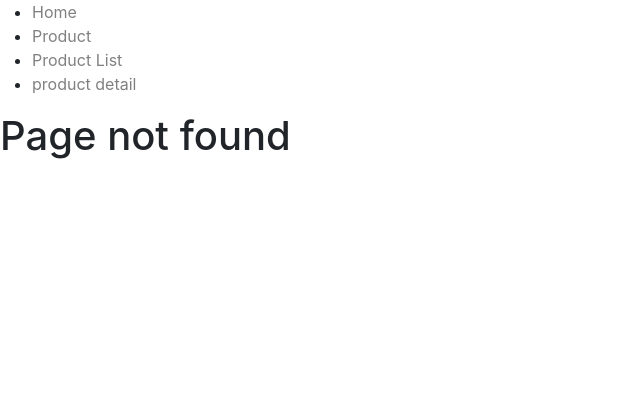
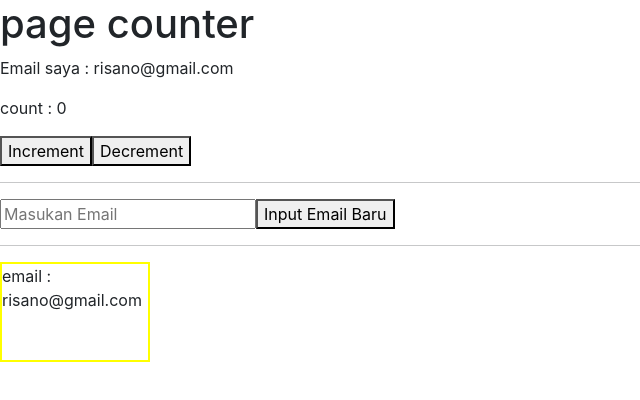
Before and after one commit to muhammarisano2/web2-sample-react, a React (Create React App) app: page /counter in a window 1280 px wide. Before the commit this address had no page. Shown: the top 400 px of the page, without its empty margins (0-640 px from the left). Built offline with nearby package versions, Linux system fonts and the light colour scheme.

Commit message:
add config redux

```diff
--- a/package.json
+++ b/package.json
@@ -11,8 +11,10 @@
     "prop-types": "^15.8.1",
     "react": "^18.1.0",
     "react-dom": "^18.1.0",
+    "react-redux": "^8.0.2",
     "react-router-dom": "^6.3.0",
     "react-scripts": "5.0.1",
+    "redux": "^4.2.0",
     "web-vitals": "^2.1.4"
   },
   "scripts": {
--- a/src/App.js
+++ b/src/App.js
@@ -1,35 +1,11 @@
-import React, {Fragment} from "react";
-import {BrowserRouter, Routes, Route, NavLink, Link, Navigate} from 'react-router-dom'
-import Register from "./pages/auth/Register";
-import DetailProduct from "./pages/DetailProduct";
-import Home from "./pages/Home";
-import Page404 from "./pages/Page404";
-import Product from "./pages/Product";
-import ProductList from "./pages/ProductList";
+import React from "react";
+import Router from "./configs/router";
+
 
 
 function App() {
-  // let nilaiSaya = 80
   return (
-    <BrowserRouter>
-    <nav>
-      <ul>
-        <li><NavLink to="/">Home</NavLink></li>
-        <li><NavLink to="/product">Product</NavLink></li>
-        <li><NavLink to="/productlist">Product List</NavLink></li>
-        <li><NavLink to="/product/1">product detail</NavLink></li>
-      </ul>
-    </nav>
-      <Routes>
-        <Route path="/" element={<Navigate to="/home" replace="true"/>}/>
-        <Route path="/productlist" element={<ProductList/>} />
-        <Route path="/home" element={<Home/>}/>
-        <Route path="/product" element={<Product/>}/>
-        <Route path="/product/:id" element={<DetailProduct/>}/>
-        <Route path="/register" element={<Register/>}/>
-        <Route path="*" element={<Page404/>} />
-      </Routes>
-    </BrowserRouter>
+  <Router/>
   );
 }
 
--- /dev/null
+++ b/src/components/base/Button/button.module.css
@@ -0,0 +1,6 @@
+.myText{
+    color:  red;
+}
+.coba{
+    background-color: yellow;
+}
--- a/src/components/base/Button/index.js
+++ b/src/components/base/Button/index.js
@@ -1,8 +1,9 @@
 import React from 'react'
+import styles from './button.module.css'
 
 const Button = ({onClick, children}) => {
   return (
-    <button className='btn btn-secondary' onClick={onClick}>{children}</button>
+    <button className={`${styles.myText} btn-primary`} onClick={onClick}>{children}</button>
   )
 }
 
--- /dev/null
+++ b/src/components/module/Box/box.module.css
@@ -0,0 +1,5 @@
+.container{
+    width: 150px;
+    height: 100px;
+    border: 2px solid yellow;
+}
--- /dev/null
+++ b/src/components/module/Box/index.js
@@ -0,0 +1,13 @@
+import React from 'react'
+import {useSelector} from 'react-redux'
+import styles from './box.module.css'
+const Box = () => {
+    const {email} = useSelector((state)=>state)
+  return (
+    <div className={styles.container}>
+        <p>email : {email}</p>
+    </div>
+  )
+}
+
+export default Box
--- a/src/index.js
+++ b/src/index.js
@@ -1,14 +1,18 @@
-import React from 'react';
-import ReactDOM from 'react-dom/client';
-import 'bootstrap/dist/css/bootstrap.css'
-import './index.css';
-import App from './App';
-import reportWebVitals from './reportWebVitals';
+import React from "react";
+import ReactDOM from "react-dom/client";
+import "bootstrap/dist/css/bootstrap.css";
+import "./index.css";
+import App from "./App";
+import reportWebVitals from "./reportWebVitals";
+import { Provider } from "react-redux";
+import store from './configs/redux/store'
 
-const root = ReactDOM.createRoot(document.getElementById('root'));
+const root = ReactDOM.createRoot(document.getElementById("root"));
 root.render(
   <React.StrictMode>
-    <App />
+    <Provider store={store}>
+      <App />
+    </Provider>
   </React.StrictMode>
 );
 
--- /dev/null
+++ b/src/pages/Counter/index.js
@@ -0,0 +1,41 @@
+import React, { useState } from 'react'
+import {useSelector, useDispatch} from 'react-redux'
+import Box from '../../components/module/Box'
+
+const Counter = () => {
+    const {count, email:emailGlo} = useSelector((state)=>state)
+    const [email, setEmail] = useState('')
+    const dispatch = useDispatch()
+    const handleIncrement=()=>{
+        const action = {
+            type: 'INCREMENT'
+        }
+        dispatch(action)
+    }
+
+    const handleDecrement=()=>{
+        dispatch({type: 'DECREMENT'})
+    }
+
+    const handleInputEmail =()=>{
+        dispatch({type: 'CHANGE_EMAIL', payload: email})
+        setEmail('')
+    }
+  return (
+    <div>
+        <h1>page counter</h1>
+        <p>Email saya : {emailGlo}</p>
+        <p>count : {count}</p>
+        <button onClick={handleIncrement}>Increment</button>
+        <button onClick={handleDecrement}>Decrement</button>
+
+        <hr />
+        <input placeholder='Masukan Email' type="email" value={email} onChange={(e)=>setEmail(e.target.value)} />
+        <button onClick={handleInputEmail}>Input Email Baru</button>
+        <hr />
+        <Box/>
+    </div>
+  )
+}
+
+export default Counter
--- a/src/pages/Home.js
+++ b/src/pages/Home.js
@@ -10,8 +10,8 @@ const Home = () => {
        setSearchParams({keyword: search})
     }
     useEffect(()=>{
-        console.log(searchParams.get('keyword'));
-    },[searchParams])
+        console.log('test');
+    },[])
   return (
     <div>
 
```
Also changed, not shown: 1 other file (tests, documents, lock files or other folders).
